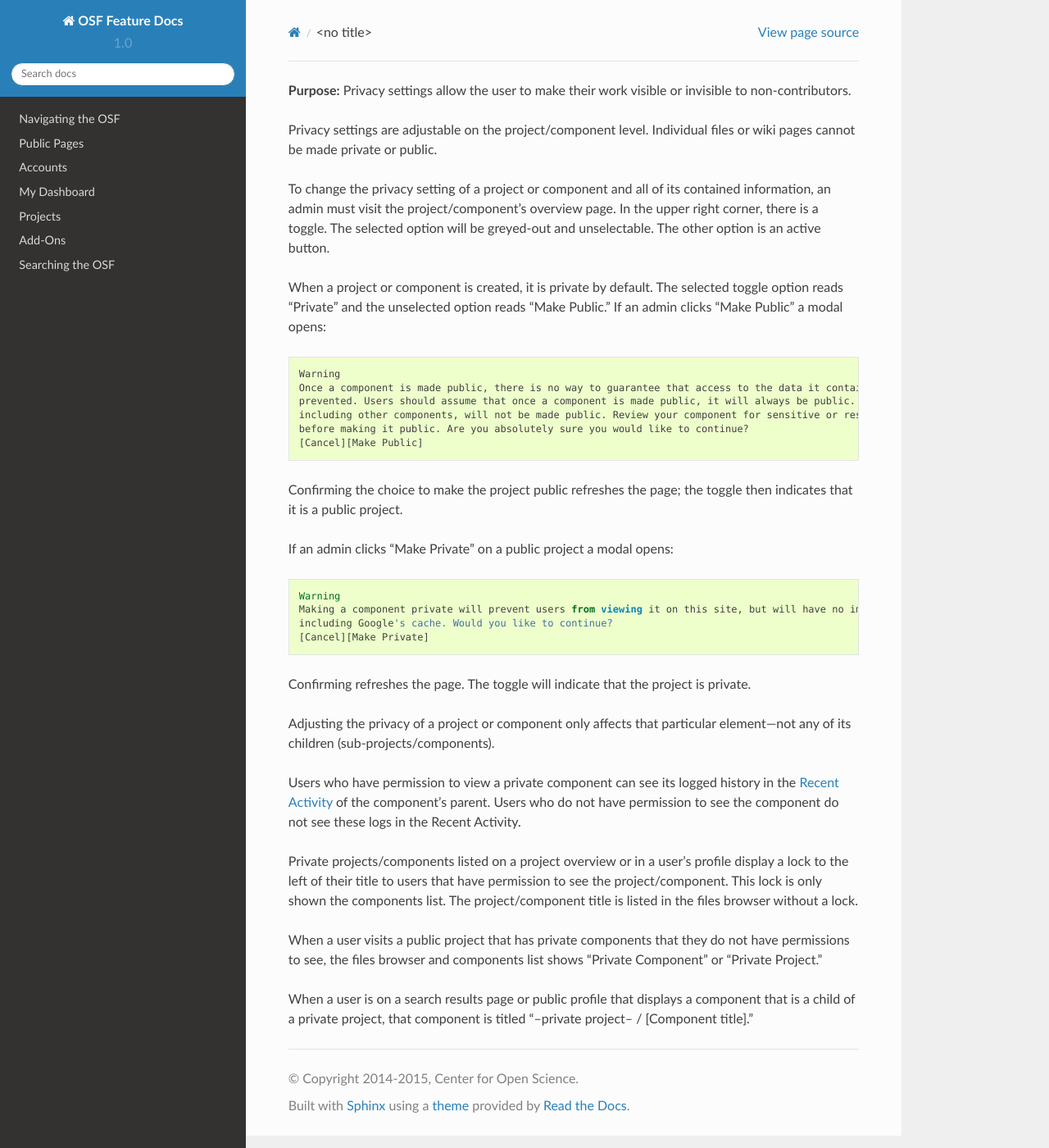
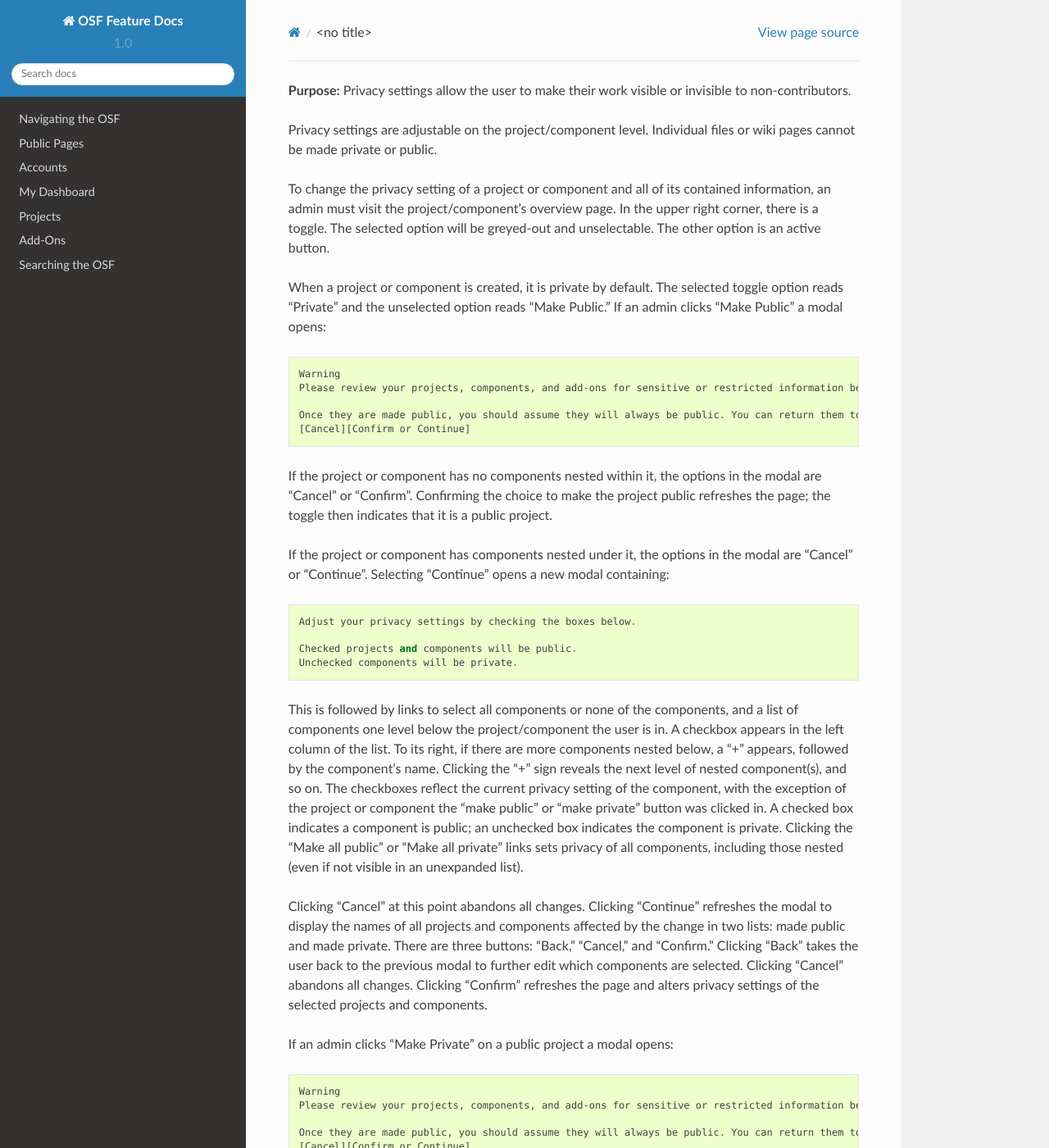
Before and after one commit to CenterForOpenScience/OSFDocs, a Sphinx documentation site: the page built from docs/projects/privacy.rst, in a window 1280 px wide and 1400 px high. Shown: the whole window at 82% size. Built offline with Sphinx 7.4.7 and the Read the Docs theme 2.0.0, drawn with Linux system fonts in a browser that asks for light colours; some of the changed text lies outside the part shown.

Commit message:
make public/private button

```diff
--- a/docs/projects/privacy.rst
+++ b/docs/projects/privacy.rst
@@ -10,24 +10,36 @@
 reads "Make Public." If an admin clicks "Make Public" a modal opens::
 
     Warning
-    Once a component is made public, there is no way to guarantee that access to the data it contains can be completely
-    prevented. Users should assume that once a component is made public, it will always be public. The rest of the project,
-    including other components, will not be made public. Review your component for sensitive or restricted information
-    before making it public. Are you absolutely sure you would like to continue?
-    [Cancel][Make Public]
+    Please review your projects, components, and add-ons for sensitive or restricted information before making them public.
 
-Confirming the choice to make the project public refreshes the page; the toggle then indicates that it is a public project.
+    Once they are made public, you should assume they will always be public. You can return them to private later, but search engines (including Google’s cache) or others may access files before you do.
+    [Cancel][Confirm or Continue]
+
+If the project or component has no components nested within it, the options in the modal are "Cancel" or "Confirm". Confirming the choice to make the project public refreshes the page; the toggle then indicates that it is a public project.
+
+If the project or component has components nested under it, the options in the modal are "Cancel" or "Continue". Selecting "Continue" opens a new modal containing::
+
+    Adjust your privacy settings by checking the boxes below.
+
+    Checked projects and components will be public.
+    Unchecked components will be private.
+
+This is followed by links to select all components or none of the components, and a list of components one level below the project/component the user is in. A checkbox appears in the left column of the list. To its right, if there are more components nested below, a "+" appears, followed by the component's name. Clicking the "+" sign reveals the next level of nested component(s), and so on. The checkboxes reflect the current privacy setting of the component, with the exception of the project or component the "make public" or "make private" button was clicked in. A checked box indicates a component is public; an unchecked box indicates the component is private. Clicking the "Make all public" or "Make all private" links sets privacy of all components, including those nested (even if not visible in an unexpanded list).
+
+Clicking "Cancel" at this point abandons all changes.
+Clicking "Continue" refreshes the modal to display the names of all projects and components affected by the change in two lists: made public and made private. There are three buttons: "Back," "Cancel," and "Confirm." Clicking "Back" takes the user back to the previous modal to further edit which components are selected. Clicking "Cancel" abandons all changes. Clicking "Confirm" refreshes the page and alters privacy settings of the selected projects and components.
 
 If an admin clicks "Make Private" on a public project a modal opens::
 
     Warning
-    Making a component private will prevent users from viewing it on this site, but will have no impact on external sites,
-    including Google's cache. Would you like to continue?
-    [Cancel][Make Private]
+    Please review your projects, components, and add-ons for sensitive or restricted information before making them public.
 
-Confirming refreshes the page. The toggle will indicate that the project is private.
+    Once they are made public, you should assume they will always be public. You can return them to private later, but search engines (including Google’s cache) or others may access files before you do.
+    [Cancel][Confirm or Continue]
 
-Adjusting the privacy of a project or component only affects that particular element—not any of its children (sub-projects/components).
+If the project or component has no components nested within it, the options in the modal are "Cancel" or "Confirm". Confirming the choice to make the project private refreshes the page; the toggle then indicates that it is a private project.
+
+If the proejct or component has components nested under it, the options in the modal are "Cancel" or "Continue." Selecting "Continue" opens the same modal described in this step above in the 'make public' scenario.
 
 Users who have permission to view a private component can see its logged history in the :ref:`Recent Activity <activity>` of
 the component's parent. Users who do not have permission to see the component do not see these logs in the Recent Activity.
```
